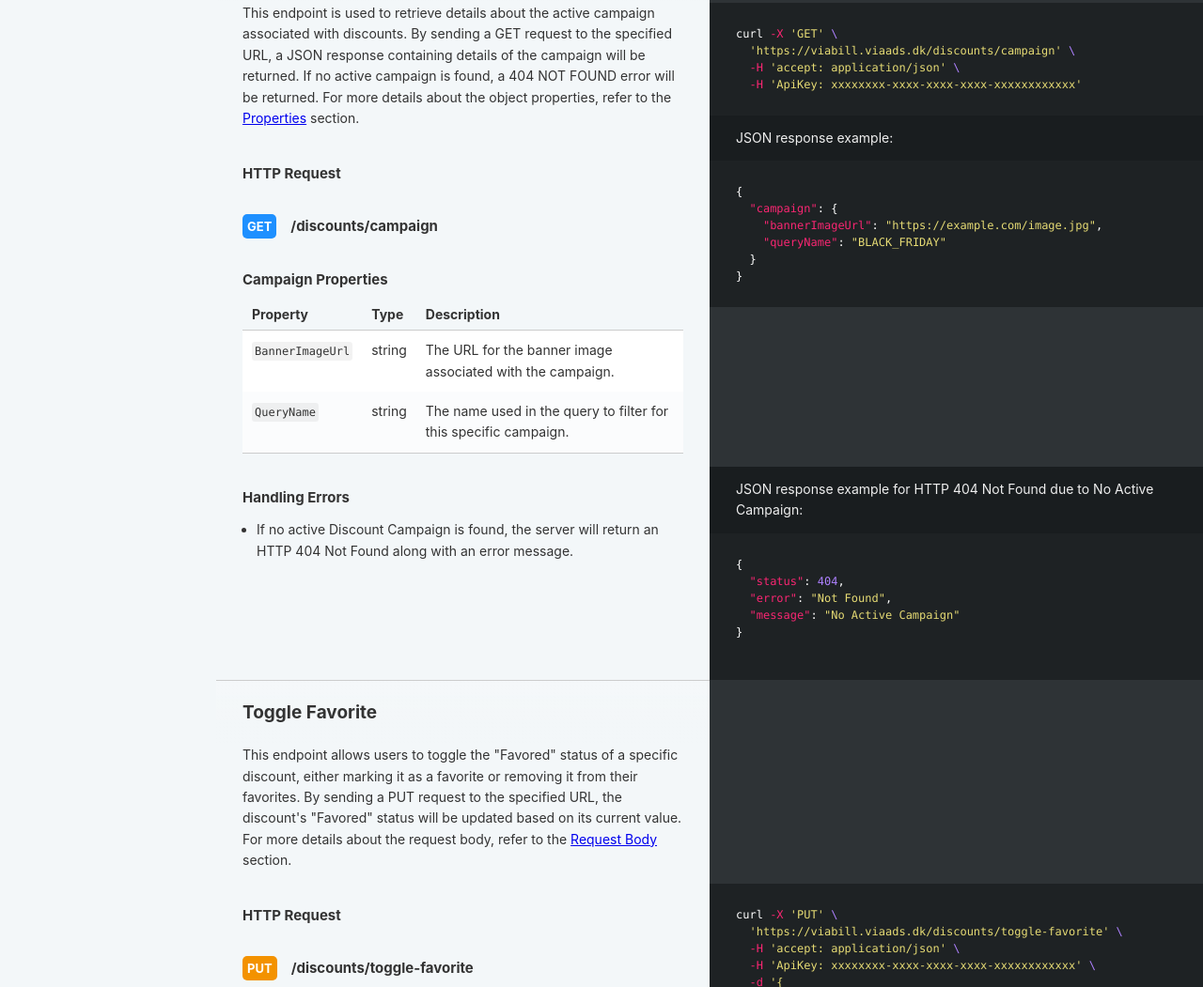
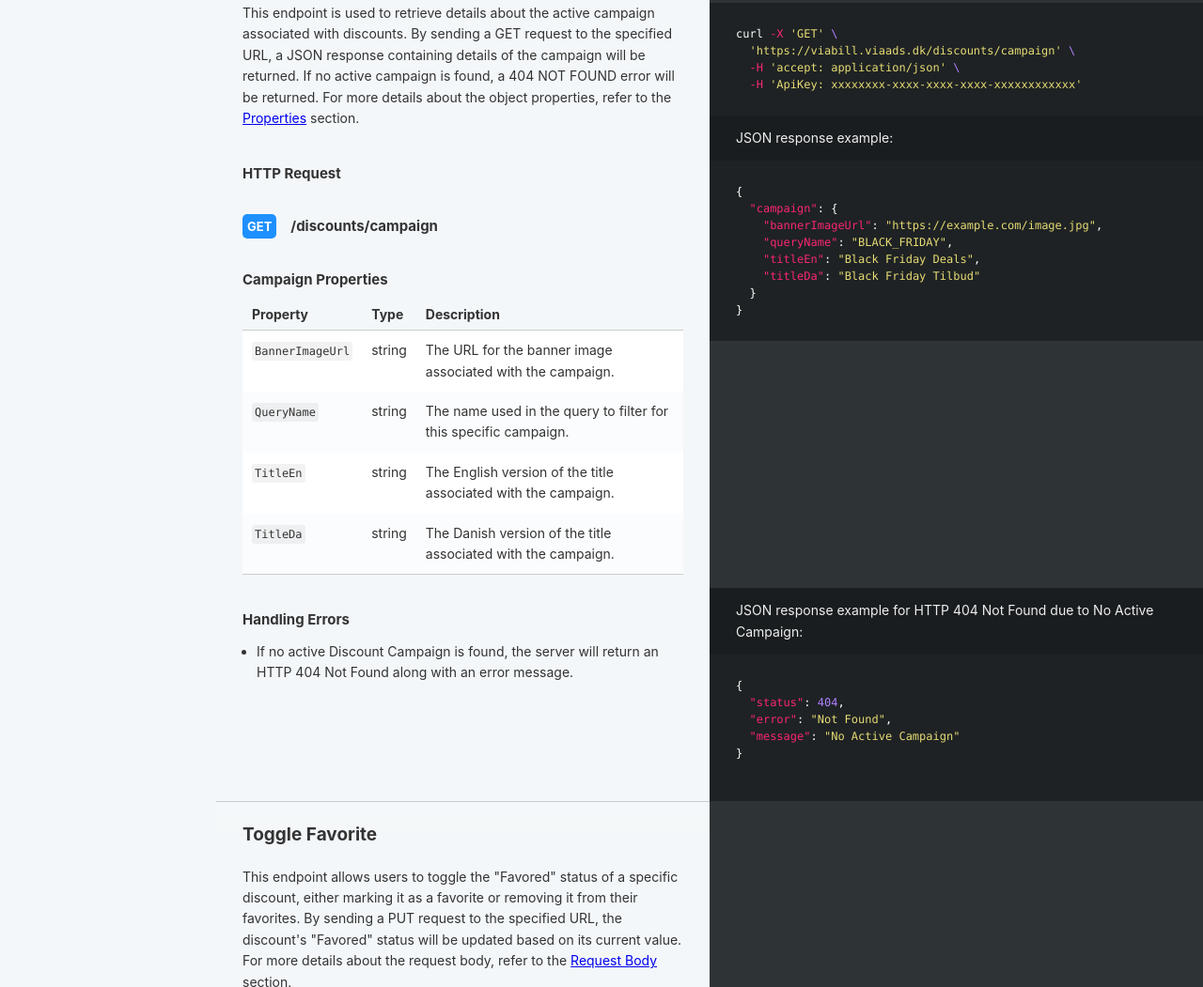
Before and after one commit to Marlin-OS-ApS/Slate-Viabill-Documentation, a plain HTML site: page index.html in a window 1280 px wide. Shown: the part 5384-6435 px from the top of the page at 94% size. Drawn offline with Linux system fonts and the light colour scheme.

Commit message:
Added titleEn and titleDa to Discount Campaigns

```diff
--- a/index.html
+++ b/index.html
@@ -689,7 +689,9 @@ the <a href="#discount-properties">Properties</a> section.</p>
 <div class="highlight"><pre class="highlight json tab-json"><code><span class="p">{</span><span class="w">
   </span><span class="nl">"campaign"</span><span class="p">:</span><span class="w"> </span><span class="p">{</span><span class="w">
     </span><span class="nl">"bannerImageUrl"</span><span class="p">:</span><span class="w"> </span><span class="s2">"https://example.com/image.jpg"</span><span class="p">,</span><span class="w">
-    </span><span class="nl">"queryName"</span><span class="p">:</span><span class="w"> </span><span class="s2">"BLACK_FRIDAY"</span><span class="w">
+    </span><span class="nl">"queryName"</span><span class="p">:</span><span class="w"> </span><span class="s2">"BLACK_FRIDAY"</span><span class="p">,</span><span class="w">
+    </span><span class="nl">"titleEn"</span><span class="p">:</span><span class="w"> </span><span class="s2">"Black Friday Deals"</span><span class="p">,</span><span class="w">
+    </span><span class="nl">"titleDa"</span><span class="p">:</span><span class="w"> </span><span class="s2">"Black Friday Tilbud"</span><span class="w">
   </span><span class="p">}</span><span class="w">
 </span><span class="p">}</span><span class="w">
 </span></code></pre></div>
@@ -718,6 +720,16 @@ For more details about the object properties, refer to the <a href="#discountpag
 <td><code>QueryName</code></td>
 <td>string</td>
 <td>The name used in the query to filter for this specific campaign.</td>
+</tr>
+<tr>
+<td><code>TitleEn</code></td>
+<td>string</td>
+<td>The English version of the title associated with the campaign.</td>
+</tr>
+<tr>
+<td><code>TitleDa</code></td>
+<td>string</td>
+<td>The Danish version of the title associated with the campaign.</td>
 </tr>
 </tbody></table>
 
```
